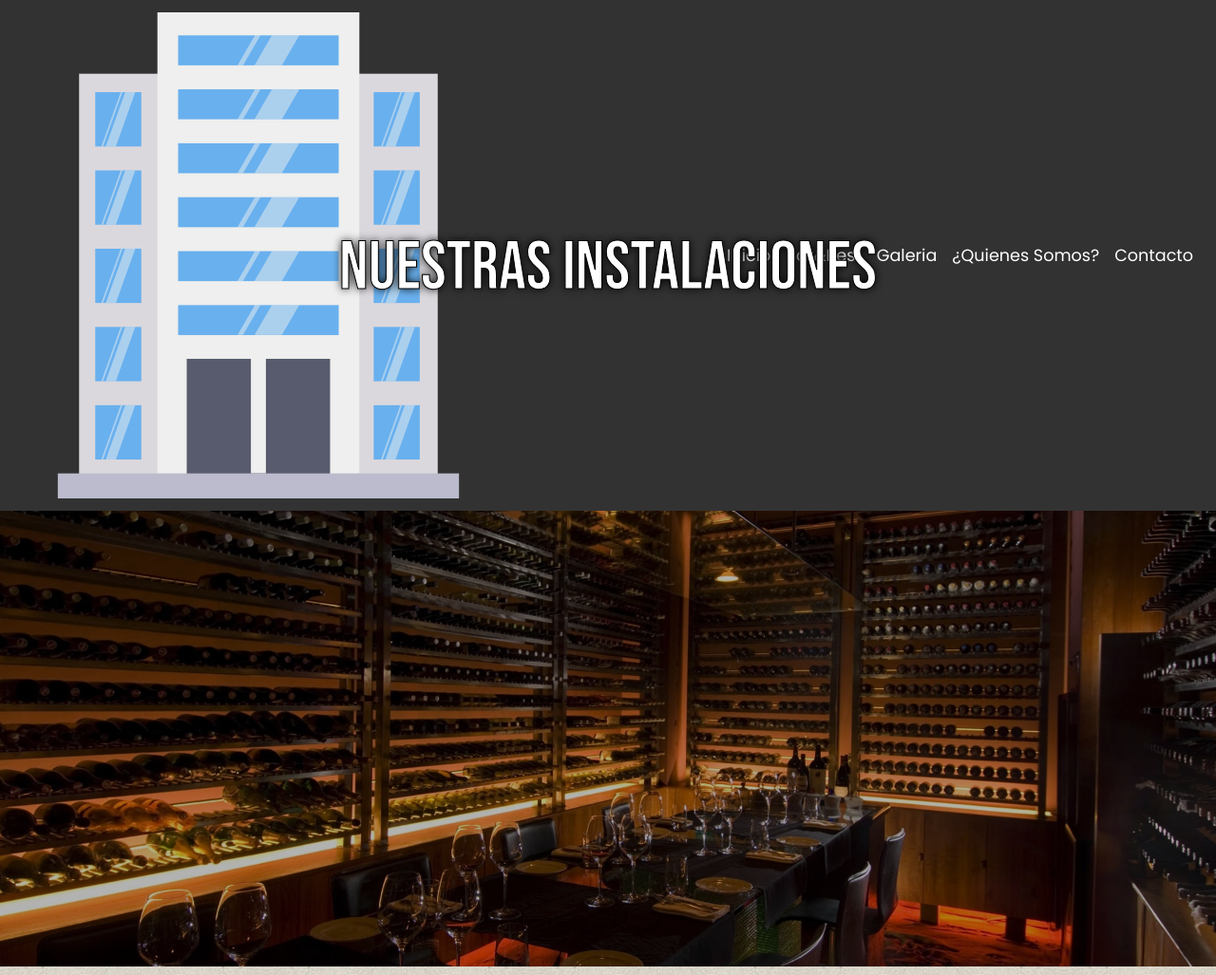
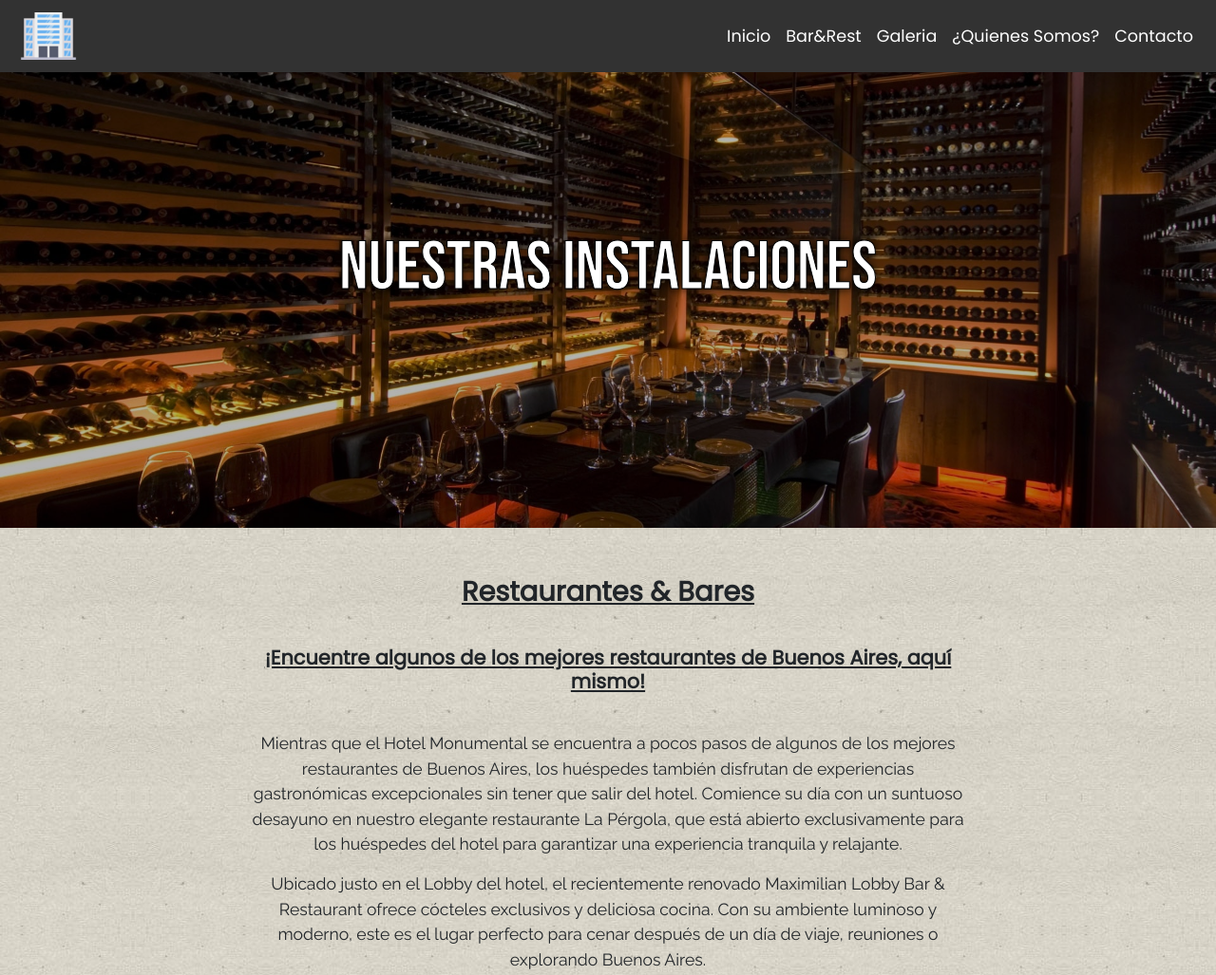
Before and after one commit to JereHerrero/Desafio-SASS-SEO, a website: page bar&rest.html in a window 1280 px wide. Shown: the top 1027 px of the page at 95% size. Drawn offline with nearby package versions, Linux system fonts and the light colour scheme.

Commit message:
Ajustes LOGO

```diff
--- a/bar&rest.html
+++ b/bar&rest.html
@@ -32,7 +32,7 @@
     <header>
         <nav class="navbar navbar-expand-lg navbar-dark bg_nav-oscuro">
             <a class="navbar-brand" href="index.html">
-                <img src="assets/img/logo.png" alt="Logo Monumental">
+                <img src="assets/img/logo2.png" alt="Logo Monumental">
             </a>
             <button class="navbar-toggler" type="button" data-toggle="collapse" data-target="#navbarNav"
                 aria-controls="navbarNav" aria-expanded="false" aria-label="Toggle navigation">
```
Also changed, not shown: contacto.html (+1 -1 lines), nosotros.html (+1 -1 lines).
